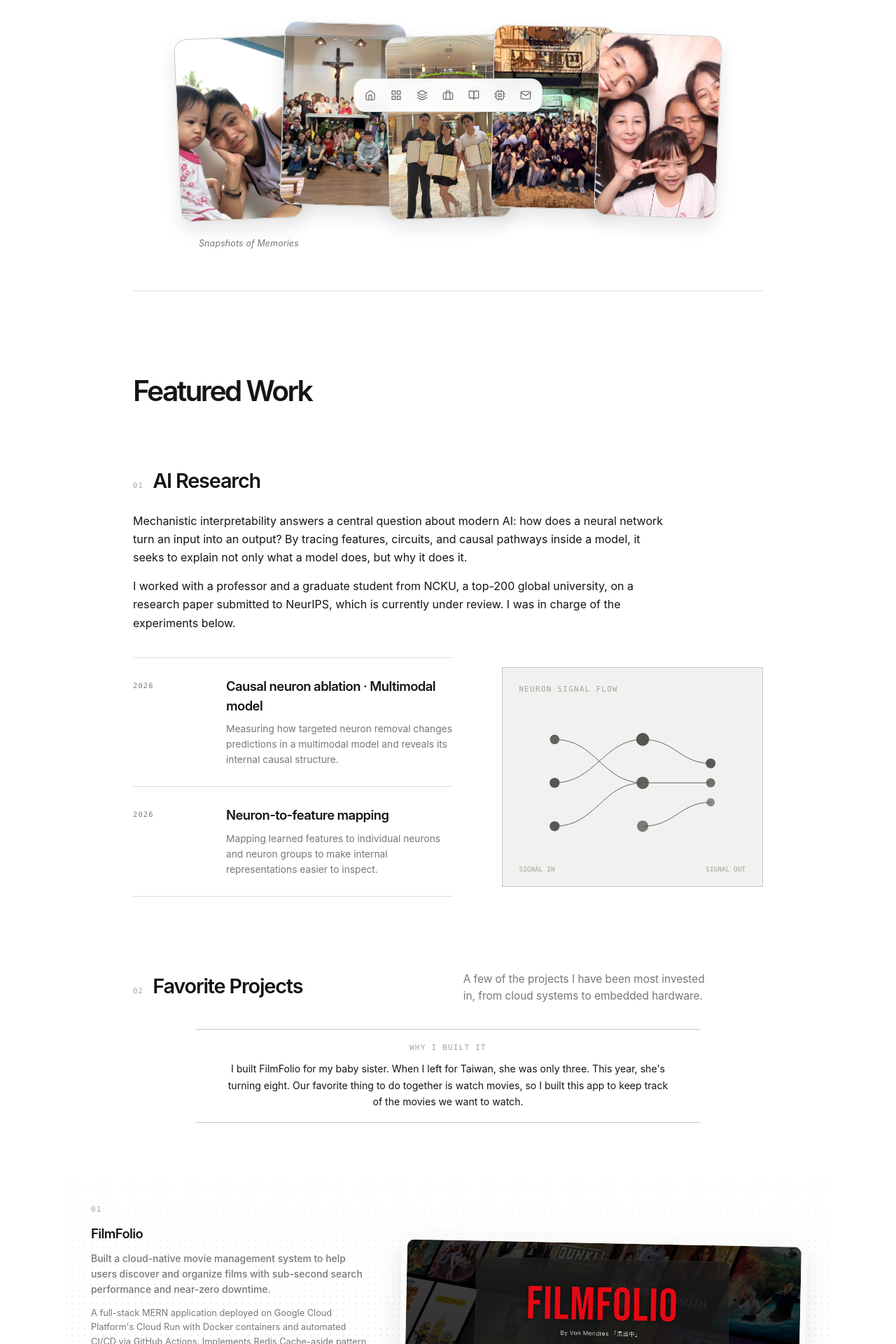
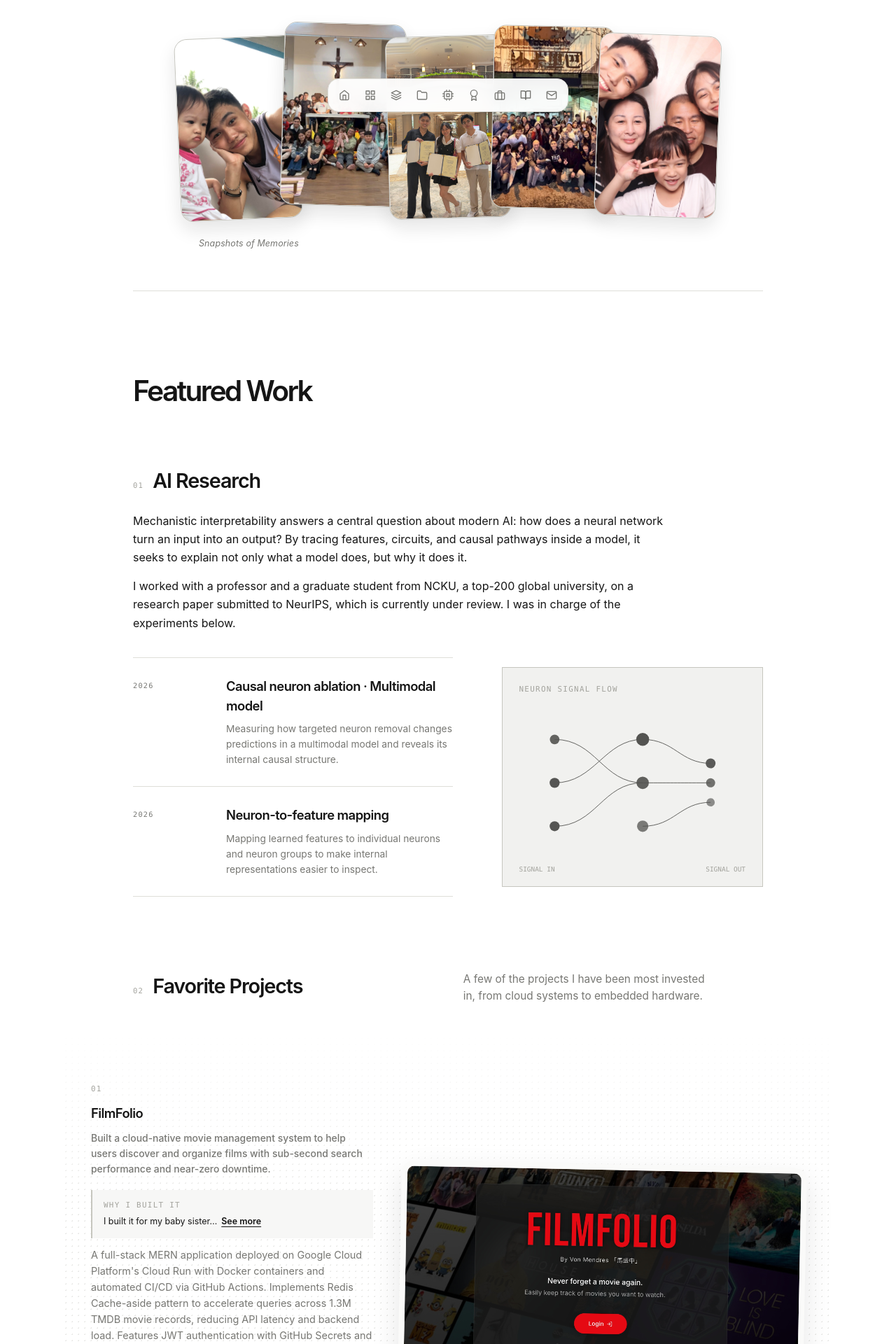
Before and after one commit to mendresvon/von-portfolio-v2, a Next.js app: page / in a window 1280 px wide. Shown: the part 620-2540 px from the top of the page at 70% size. Built offline with nearby package versions, Linux system fonts and the light colour scheme.

Commit message:
feat: refine portfolio navigation and project notes

```diff
--- a/src/app/globals.css
+++ b/src/app/globals.css
@@ -899,7 +899,7 @@ textarea {
 
 .project-description {
   margin: 12px 0 0;
-  font-size: 0.8rem;
+  font-size: 0.9rem;
 }
 
 .project-footer {
@@ -934,7 +934,8 @@ textarea {
   gap: 7px;
   margin: 30px auto 0;
   color: var(--muted);
-  font-size: 0.92rem;
+  font-size: 1rem;
+  font-style: italic;
   line-height: 1.65;
   text-align: center;
 }
@@ -950,6 +951,7 @@ textarea {
   background: var(--ink);
   font-size: 0.84rem;
   font-weight: 600;
+  font-style: normal;
   line-height: 1.2;
   text-decoration: none;
   transition: border-color 180ms ease, background 180ms ease, transform 180ms ease;
@@ -963,24 +965,70 @@ textarea {
 }
 
 .filmfolio-note {
-  max-width: 720px;
-  margin: 0 auto 38px;
-  padding: 18px 24px;
-  border-top: 1px solid var(--line-strong);
-  border-bottom: 1px solid var(--line-strong);
-  text-align: center;
+  margin: 18px 0 0;
+  padding: 14px 16px;
+  border-left: 2px solid var(--line-strong);
+  background: var(--wash);
+  text-align: left;
+  transition: background 180ms ease, box-shadow 180ms ease;
 }
 
 .filmfolio-note .eyebrow {
-  margin: 0 0 10px;
-}
-
-.filmfolio-note > p:last-child {
-  max-width: 640px;
-  margin: 0 auto;
+  display: block;
+  margin: 0 0 6px;
+}
+
+.filmfolio-note-toggle {
+  display: block;
+  width: 100%;
+  padding: 0;
+  border: 0;
+  color: inherit;
+  background: transparent;
+  font: inherit;
+  text-align: left;
+  cursor: pointer;
+}
+
+.filmfolio-note-toggle:focus-visible {
+  outline: 2px solid var(--ink);
+  outline-offset: 4px;
+}
+
+.filmfolio-note-summary {
+  display: block;
   color: var(--ink);
-  font-size: 0.88rem;
+  font-size: 0.78rem;
+  line-height: 1.5;
+}
+
+.filmfolio-note-action {
+  margin-left: 6px;
+  font-weight: 600;
+  text-decoration: underline;
+  text-underline-offset: 3px;
+}
+
+.filmfolio-note-full {
+  max-height: 0;
+  margin: 0;
+  overflow: hidden;
+  color: var(--muted);
+  font-size: 0.82rem;
   line-height: 1.65;
+  opacity: 0;
+  transition: max-height 260ms ease, margin 180ms ease, opacity 180ms ease;
+}
+
+.filmfolio-note.is-expanded {
+  background: var(--paper);
+  box-shadow: 0 8px 24px rgba(20, 20, 18, 0.08);
+}
+
+.filmfolio-note.is-expanded .filmfolio-note-full {
+  max-height: 20rem;
+  margin-top: 12px;
+  opacity: 1;
 }
 
 .research-layout {
@@ -1554,6 +1602,8 @@ textarea {
 }
 
 .inspiration-nav a {
+  position: relative;
+  flex: 0 0 auto;
   display: grid;
   width: 34px;
   height: 34px;
@@ -1567,6 +1617,60 @@ textarea {
   color: var(--ink);
   background: var(--wash);
   transform: translateY(-2px);
+}
+
+.inspiration-nav-tooltip {
+  position: absolute;
+  z-index: 1;
+  bottom: calc(100% + 10px);
+  left: 50%;
+  padding: 7px 10px;
+  border-radius: 8px;
+  color: var(--paper);
+  background: var(--ink);
+  box-shadow: 0 5px 18px rgba(20, 20, 18, 0.16);
+  font-size: 0.68rem;
+  font-weight: 550;
+  line-height: 1.2;
+  white-space: nowrap;
+  opacity: 0;
+  visibility: hidden;
+  transform: translate(-50%, 4px);
+  transition: opacity 160ms ease, transform 160ms ease, visibility 160ms ease;
+  pointer-events: none;
+}
+
+.inspiration-nav a:hover .inspiration-nav-tooltip,
+.inspiration-nav a:focus-visible .inspiration-nav-tooltip {
+  opacity: 1;
+  visibility: visible;
+  transform: translate(-50%, 0);
+}
+
+.inspiration-nav a:first-child .inspiration-nav-tooltip {
+  left: 0;
+  transform: translateY(4px);
+}
+
+.inspiration-nav a:first-child:hover .inspiration-nav-tooltip,
+.inspiration-nav a:first-child:focus-visible .inspiration-nav-tooltip {
+  transform: translateY(0);
+}
+
+.inspiration-nav a:last-child .inspiration-nav-tooltip {
+  right: 0;
+  left: auto;
+  transform: translateY(4px);
+}
+
+.inspiration-nav a:last-child:hover .inspiration-nav-tooltip,
+.inspiration-nav a:last-child:focus-visible .inspiration-nav-tooltip {
+  transform: translateY(0);
+}
+
+.inspiration-nav a:focus-visible {
+  outline: 2px solid var(--ink);
+  outline-offset: 2px;
 }
 
 .inspiration-nav svg {
@@ -1996,8 +2100,8 @@ textarea {
   }
 
   .filmfolio-note {
-    margin: 0 auto 28px;
-    padding: 16px 14px;
+    margin-top: 16px;
+    padding: 14px;
   }
 
   .research-layout {
@@ -2136,6 +2240,31 @@ textarea {
 
   .inspiration-nav {
     bottom: 14px;
+    gap: 1px;
+    max-width: calc(100vw - 24px);
+    padding: 5px;
+  }
+
+  .inspiration-nav a {
+    width: 30px;
+    height: 30px;
+  }
+}
+
+@media (max-width: 380px) {
+  .inspiration-nav {
+    gap: 0;
+    padding: 4px;
+  }
+
+  .inspiration-nav a {
+    width: 26px;
+    height: 26px;
+  }
+
+  .inspiration-nav svg {
+    width: 14px;
+    height: 14px;
   }
 }
 
--- a/src/components/core_portfolio.tsx
+++ b/src/components/core_portfolio.tsx
@@ -2,12 +2,13 @@
 
 import Image from "next/image";
 import Link from "next/link";
-import { FormEvent, useEffect, useMemo, useState } from "react";
+import { FormEvent, useEffect, useMemo, useRef, useState } from "react";
 import { motion, useReducedMotion, type Variants } from "framer-motion";
 import { useTranslation } from "react-i18next";
 import { FaCheck, FaGithub, FaInstagram, FaLinkedin } from "react-icons/fa";
 import {
   FiActivity,
+  FiAward,
   FiArrowUpRight,
   FiBookOpen,
   FiBriefcase,
@@ -18,6 +19,7 @@ import {
   FiGrid,
   FiHome,
   FiLayers,
+  FiFolder,
   FiMail,
 } from "react-icons/fi";
 import {
@@ -75,6 +77,89 @@ function GoogleAntigravityMark() {
 
 function HerdrMark() {
   return <span className="herdr-mark" aria-hidden="true" />;
+}
+
+function FilmfolioNote({ note, isZh }: { note: string; isZh: boolean }) {
+  const noteRef = useRef<HTMLElement | null>(null);
+  const [isHovered, setIsHovered] = useState(false);
+  const [isFocused, setIsFocused] = useState(false);
+  const [isPinned, setIsPinned] = useState(false);
+  const [isHoverDismissed, setIsHoverDismissed] = useState(false);
+  const [isFocusDismissed, setIsFocusDismissed] = useState(false);
+  const isExpanded =
+    isPinned ||
+    (isHovered && !isHoverDismissed) ||
+    (isFocused && !isFocusDismissed);
+
+  useEffect(() => {
+    if (!isPinned) return;
+
+    const closeOnOutsideClick = (event: MouseEvent) => {
+      if (noteRef.current && !noteRef.current.contains(event.target as Node)) {
+        setIsPinned(false);
+        setIsHoverDismissed(true);
+        setIsFocusDismissed(true);
+      }
+    };
+
+    document.addEventListener("click", closeOnOutsideClick);
+    return () => document.removeEventListener("click", closeOnOutsideClick);
+  }, [isPinned]);
+
+  const togglePinned = () => {
+    if (isPinned) {
+      setIsPinned(false);
+      setIsHoverDismissed(true);
+      setIsFocusDismissed(true);
+      return;
+    }
+
+    setIsPinned(true);
+    setIsHoverDismissed(false);
+    setIsFocusDismissed(false);
+  };
+
+  return (
+    <aside
+      className={`filmfolio-note${isExpanded ? " is-expanded" : ""}`}
+      ref={noteRef}
+      onPointerEnter={() => {
+        setIsHovered(true);
+        setIsHoverDismissed(false);
+      }}
+      onPointerLeave={() => {
+        setIsHovered(false);
+        setIsHoverDismissed(false);
+      }}
+    >
+      <button
+        type="button"
+        className="filmfolio-note-toggle"
+        aria-expanded={isExpanded}
+        aria-controls="filmfolio-note-details"
+        onClick={togglePinned}
+        onFocus={() => {
+          setIsFocused(true);
+          setIsFocusDismissed(false);
+        }}
+        onBlur={() => {
+          setIsFocused(false);
+          setIsFocusDismissed(false);
+        }}
+      >
+        <span className="eyebrow">{isZh ? "個人緣起" : "WHY I BUILT IT"}</span>
+        <span className="filmfolio-note-summary">
+          {isZh ? "我為妹妹打造了 FilmFolio…" : "I built it for my baby sister…"}
+          <span className="filmfolio-note-action">
+            {isPinned ? (isZh ? "收起" : "See less") : (isZh ? "查看更多" : "See more")}
+          </span>
+        </span>
+      </button>
+      <p id="filmfolio-note-details" className="filmfolio-note-full" aria-hidden={!isExpanded}>
+        {note}
+      </p>
+    </aside>
+  );
 }
 
 const reveal: Variants = {
@@ -358,6 +443,18 @@ export default function CorePortfolio() {
         sent: "Message sent. Thanks for reaching out.",
       };
 
+  const navItems = [
+    { href: "#top", label: isZh ? "首頁" : "Home", Icon: FiHome },
+    { href: "#work", label: copy.workTitle, Icon: FiGrid },
+    { href: "#research", label: copy.aiResearch, Icon: FiLayers },
+    { href: "#favorite-projects", label: copy.favoriteProjects, Icon: FiFolder },
+    { href: "#stack", label: copy.stack, Icon: FiCpu },
+    { href: "#awards", label: copy.awards, Icon: FiAward },
+    { href: "#experience", label: copy.experienceTitle, Icon: FiBriefcase },
+    { href: "#qualifications", label: copy.qualifications, Icon: FiBookOpen },
+    { href: "#contact", label: copy.contact, Icon: FiMail },
+  ];
+
   const projects = useMemo(() => getProjectData(t), [t]);
   const translatedJobs = (t("experience.jobs", { returnObjects: true }) as Job[]) || [];
   const jobs = [...staticJobs, ...translatedJobs];
@@ -468,13 +565,12 @@ export default function CorePortfolio() {
         </header>
 
         <nav className="inspiration-nav" aria-label="Primary navigation">
-          <a href="#top" aria-label="Home" title="Home"><FiHome /></a>
-          <a href="#work" aria-label="Work" title="Work"><FiGrid /></a>
-          <a href="#research" aria-label="Research" title="Research"><FiLayers /></a>
-          <a href="#experience" aria-label="Experience" title="Experience"><FiBriefcase /></a>
-          <a href="#qualifications" aria-label="Education" title="Education"><FiBookOpen /></a>
-          <a href="#stack" aria-label="Stack" title="Stack"><FiCpu /></a>
-          <a href="#contact" aria-label="Contact" title="Contact"><FiMail /></a>
+          {navItems.map(({ href, label, Icon }) => (
+            <a href={href} key={href} aria-label={label}>
+              <Icon aria-hidden="true" />
+              <span className="inspiration-nav-tooltip" aria-hidden="true">{label}</span>
+            </a>
+          ))}
         </nav>
 
         <section className="portfolio-section work-section" id="work">
@@ -534,13 +630,6 @@ export default function CorePortfolio() {
               <p>{copy.favoriteProjectsIntro}</p>
             </div>
 
-            {projects[0]?.note && (
-              <aside className="filmfolio-note">
-                <p className="eyebrow">{isZh ? "個人緣起" : "WHY I BUILT IT"}</p>
-                <p>{projects[0].note}</p>
-              </aside>
-            )}
-
             <div className="project-stage">
               <div className="dot-grid" aria-hidden="true" />
               {projects.map((project, index) => (
@@ -561,6 +650,9 @@ export default function CorePortfolio() {
                     <div className="project-index">{project.number}</div>
                     <h3>{project.title}</h3>
                     <p className="project-introduction">{project.introduction}</p>
+                    {project.note && (
+                      <FilmfolioNote note={project.note} isZh={isZh} />
+                    )}
                     <p className="project-description">{project.description}</p>
                     <div className="project-footer">
                       <div className="project-tags">{project.techStack.join(" · ")}</div>
```
